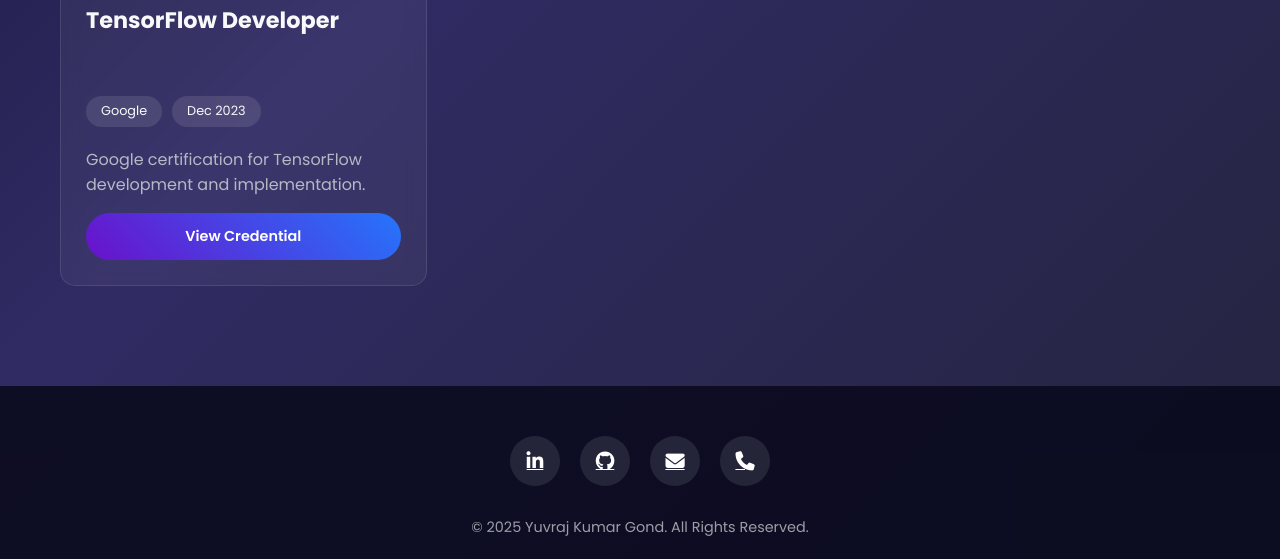
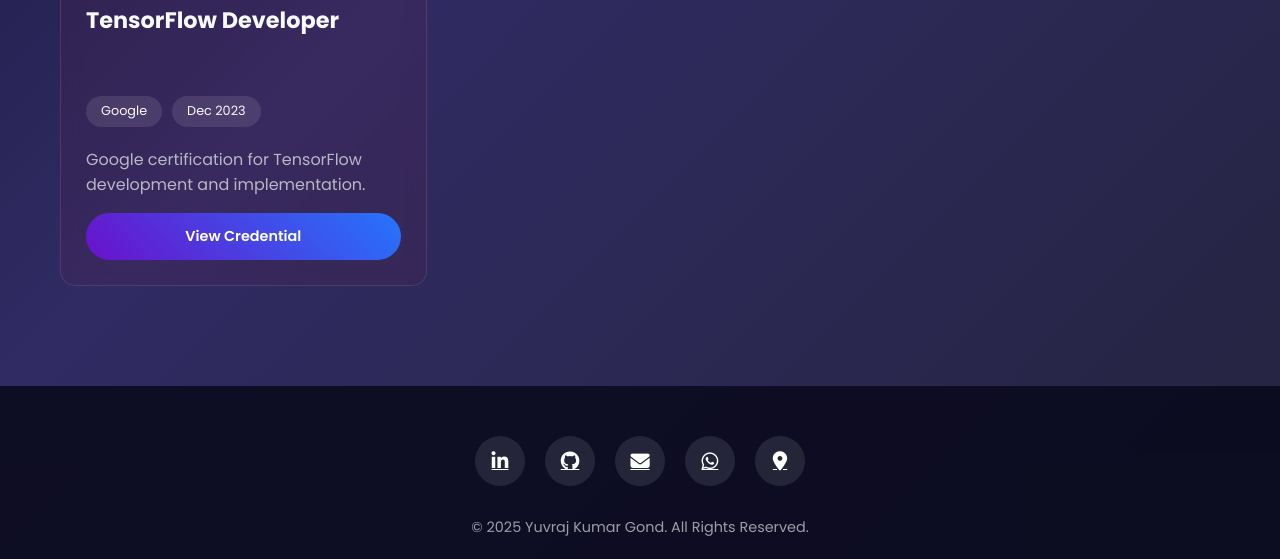
Before and after one commit to YUVRAJKG365/MyPortFolio_YKG365, a plain HTML site: page certifications.html in a window 1280 px wide. Shown: the part 1072-1631 px from the top of the page. Drawn offline with nearby package versions, Linux system fonts and the light colour scheme.

Commit message:
Update certifications.html

```diff
--- a/certifications.html
+++ b/certifications.html
@@ -22,7 +22,7 @@
         }
 
         .project-card {
-            background: rgba(255, 255, 255, 0.05);
+            background: rgba(212, 34, 34, 0.05);
             border-radius: 15px;
             overflow: hidden;
             transition: var(--transition);
@@ -130,7 +130,7 @@
 </head>
 <body>
     <!-- Particles Background - Desktop Only -->
-    <div id="particles-js" class="desktop-only"></div>
+    <div id="particles-js"></div>
 
     <!-- Header -->
     <header>
@@ -249,11 +249,14 @@
                 <a href="https://github.com/YUVRAJKG365" target="_blank" class="social-link">
                     <i class="fab fa-github"></i>
                 </a>
-                <a href="mailto:yuvrajgona385@gmail.com" class="social-link">
+                <a href="mailto:yuvrajgona365@gmail.com" class="social-link">
                     <i class="fas fa-envelope"></i>
                 </a>
-                <a href="tel:+918487047066" class="social-link">
-                    <i class="fas fa-phone"></i>
+                <a href="https://wa.me/918487047066" class="social-link">
+                    <i class="fab fa-whatsapp"></i>
+                </a>
+                <a href="https://maps.app.goo.gl/br3WX4SSJWCLTB448" target="_blank" class="social-link">
+                    <i class="fas fa-map-marker-alt"></i>
                 </a>
             </div>
             <p class="copyright">© 2025 Yuvraj Kumar Gond. All Rights Reserved.</p>
```
